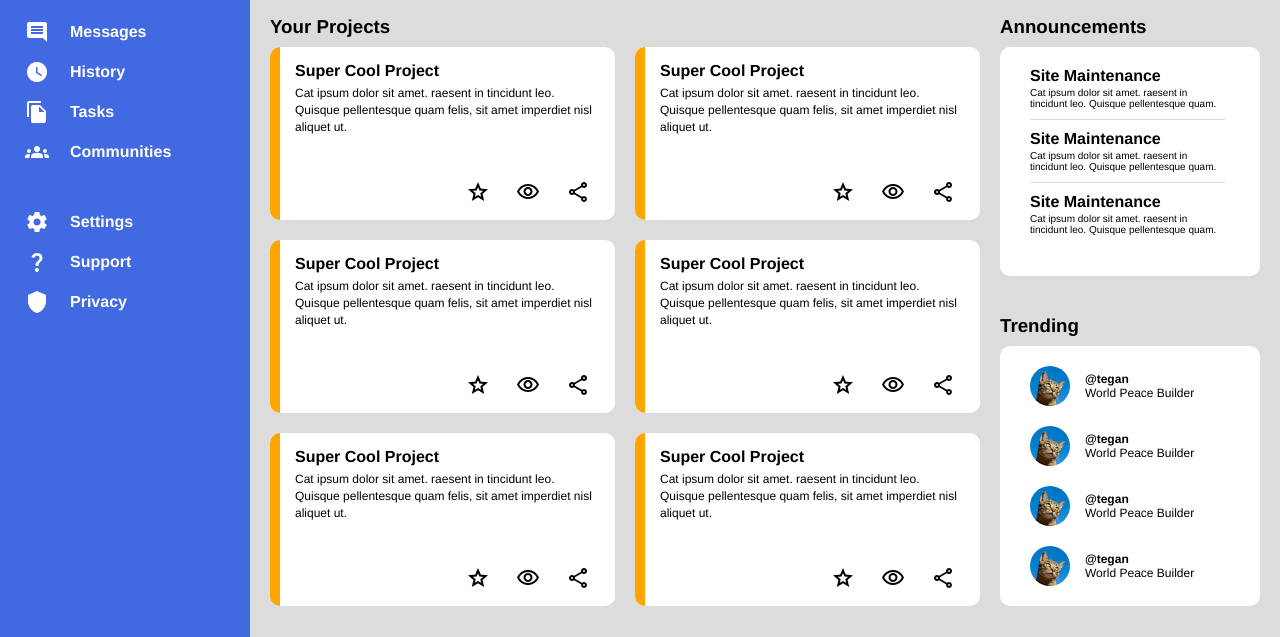
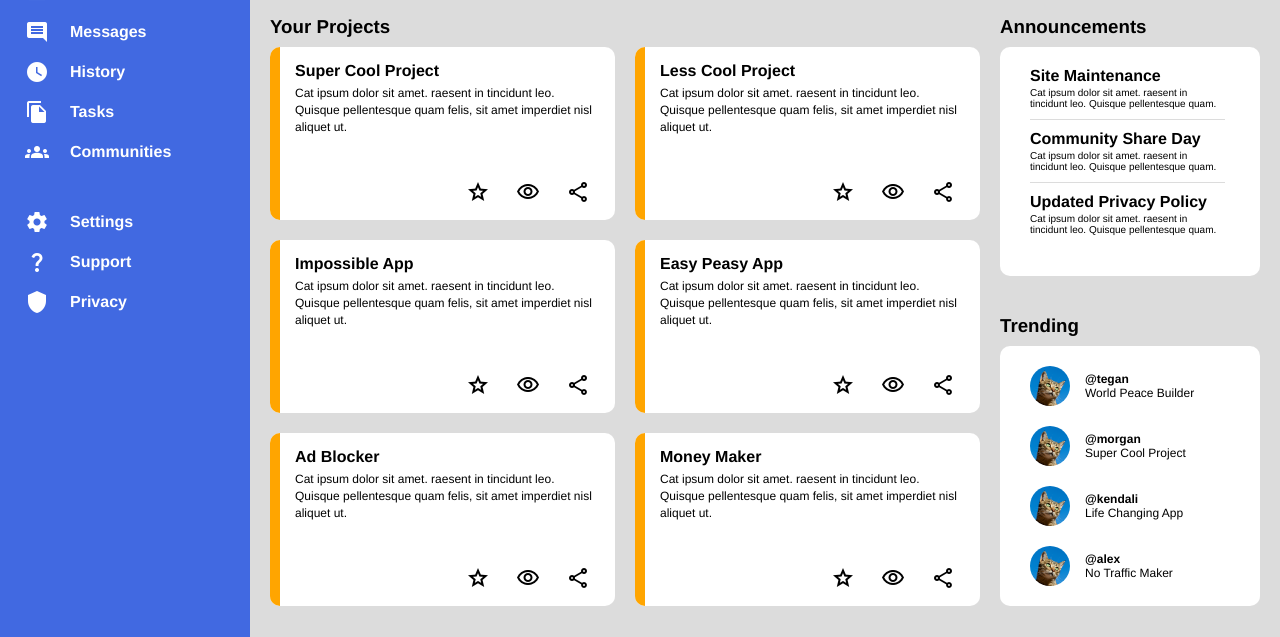
Before and after one commit to slabwu/admin-dashboard, a plain HTML site: page index.html in a window 1280 px wide. Shown: the part 163-800 px from the top of the page. Drawn offline with nearby package versions, Linux system fonts and the light colour scheme.

Commit message:
Change copy

```diff
--- a/index.html
+++ b/index.html
@@ -91,7 +91,7 @@
             <div class="project">
                 <div class="border"></div>
                 <div class="text">
-                    <h3>Super Cool Project</h3>
+                    <h3>Less Cool Project</h3>
                     <p>Cat ipsum dolor sit amet. raesent in tincidunt leo. Quisque pellentesque quam felis, sit amet imperdiet nisl aliquet ut.</p>
                 </div>
                 <div class="icons">
@@ -104,7 +104,7 @@
             <div class="project">
                 <div class="border"></div>
                 <div class="text">
-                    <h3>Super Cool Project</h3>
+                    <h3>Impossible App</h3>
                     <p>Cat ipsum dolor sit amet. raesent in tincidunt leo. Quisque pellentesque quam felis, sit amet imperdiet nisl aliquet ut.</p>
                 </div>
                 <div class="icons">
@@ -117,7 +117,7 @@
             <div class="project">
                 <div class="border"></div>
                 <div class="text">
-                    <h3>Super Cool Project</h3>
+                    <h3>Easy Peasy App</h3>
                     <p>Cat ipsum dolor sit amet. raesent in tincidunt leo. Quisque pellentesque quam felis, sit amet imperdiet nisl aliquet ut.</p>
                 </div>
                 <div class="icons">
@@ -130,7 +130,7 @@
             <div class="project">
                 <div class="border"></div>
                 <div class="text">
-                    <h3>Super Cool Project</h3>
+                    <h3>Ad Blocker</h3>
                     <p>Cat ipsum dolor sit amet. raesent in tincidunt leo. Quisque pellentesque quam felis, sit amet imperdiet nisl aliquet ut.</p>
                 </div>
                 <div class="icons">
@@ -143,7 +143,7 @@
             <div class="project">
                 <div class="border"></div>
                 <div class="text">
-                    <h3>Super Cool Project</h3>
+                    <h3>Money Maker</h3>
                     <p>Cat ipsum dolor sit amet. raesent in tincidunt leo. Quisque pellentesque quam felis, sit amet imperdiet nisl aliquet ut.</p>
                 </div>
                 <div class="icons">
@@ -161,11 +161,11 @@
                 <p>Cat ipsum dolor sit amet. raesent in tincidunt leo. Quisque pellentesque quam.</p>
             </div>
             <div class="announcement">
-                <h4>Site Maintenance</h4>
+                <h4>Community Share Day</h4>
                 <p>Cat ipsum dolor sit amet. raesent in tincidunt leo. Quisque pellentesque quam.</p>
             </div>
             <div class="announcement last">
-                <h4>Site Maintenance</h4>
+                <h4>Updated Privacy Policy</h4>
                 <p>Cat ipsum dolor sit amet. raesent in tincidunt leo. Quisque pellentesque quam.</p>
             </div>
         </div>
@@ -179,18 +179,18 @@
             </div>
             <img src="cat.jpg" alt="Cat Profile">
             <div class="username">
-                <h5>@tegan</h5>
-                <p>World Peace Builder</p>
+                <h5>@morgan</h5>
+                <p>Super Cool Project</p>
             </div>
             <img src="cat.jpg" alt="Cat Profile">
             <div class="username">
-                <h5>@tegan</h5>
-                <p>World Peace Builder</p>
+                <h5>@kendali</h5>
+                <p>Life Changing App</p>
             </div>
             <img src="cat.jpg" alt="Cat Profile">
             <div class="username">
-                <h5>@tegan</h5>
-                <p>World Peace Builder</p>
+                <h5>@alex</h5>
+                <p>No Traffic Maker</p>
             </div>
         </div>
     </div>
```
